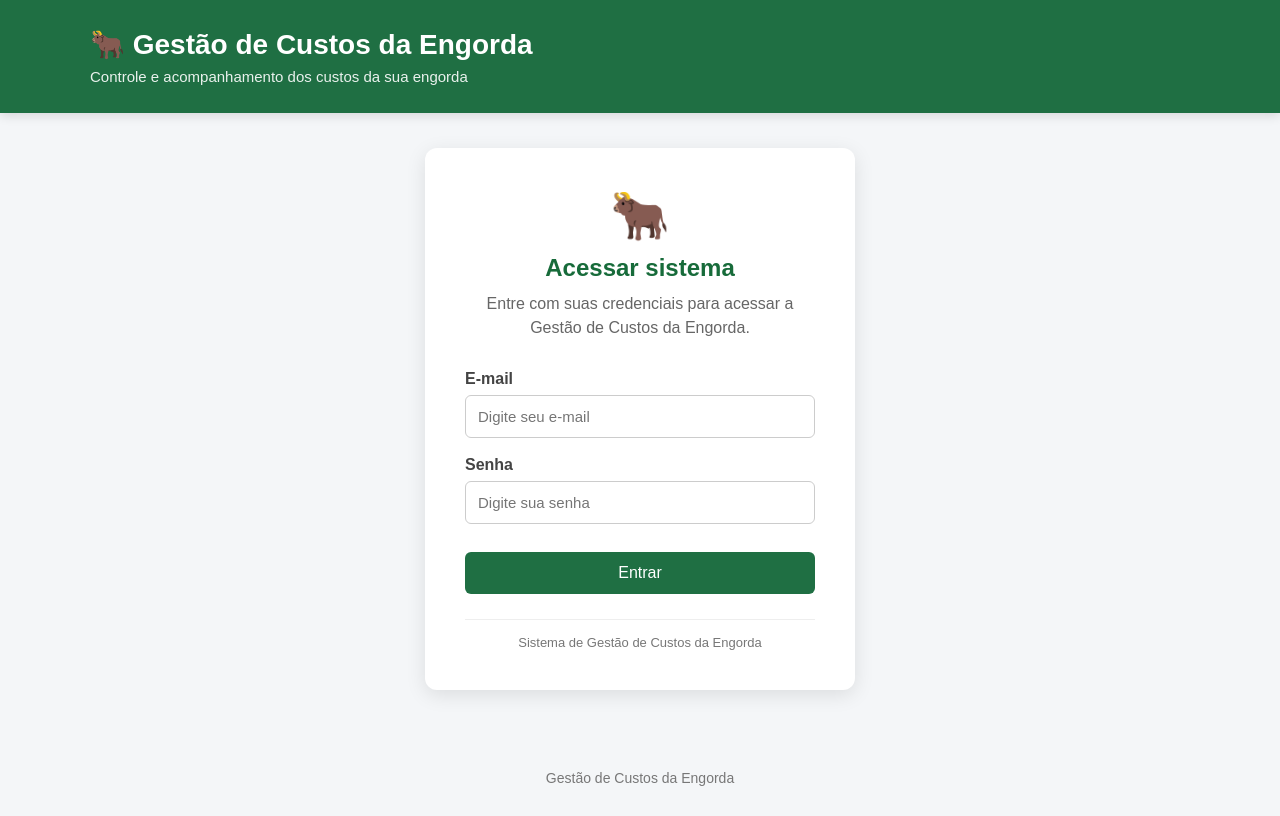
After one commit to gustavofagundes123/Gestao-de-Custos-da-Engorda, a Flask app: page /login in a window 1280 px wide. The commit adds this page. Run offline with Flask 3, Linux system fonts and the light colour scheme.

Commit message:
Adiciona sistema de login e autenticacao

```diff
--- a/app.py
+++ b/app.py
@@ -1,7 +1,9 @@
-from flask import Flask, render_template, request, redirect, url_for, flash
+from flask import Flask, render_template, request, redirect, url_for, flash, session
 import sqlite3
 import os
 import sys
+from functools import wraps
+from werkzeug.security import generate_password_hash, check_password_hash
 
 # Permite importar arquivos da pasta src
 sys.path.append(os.path.join(os.path.dirname(__file__), "src"))
@@ -24,10 +26,33 @@ def conectar_banco():
     return conexao
 
 
+# =========================================================
+# PROTEÇÃO DAS PÁGINAS
+# =========================================================
+
+def login_required(func):
+
+    @wraps(func)
+    def verificar_login(*args, **kwargs):
+
+        if "usuario_id" not in session:
+            flash("Faça login para acessar o sistema.", "erro")
+            return redirect(url_for("login"))
+
+        return func(*args, **kwargs)
+
+    return verificar_login
+
+
+# =========================================================
+# CRIAÇÃO DAS TABELAS
+# =========================================================
+
 def criar_tabela():
+
     conexao = conectar_banco()
 
-    # Cria a tabela caso ainda não exista
+    # Tabela de insumos
     conexao.execute("""
         CREATE TABLE IF NOT EXISTS insumos (
             id INTEGER PRIMARY KEY AUTOINCREMENT,
@@ -47,16 +72,113 @@ def criar_tabela():
 
     # Atualiza bancos antigos sem apagar os dados existentes
     if "custo_unitario" not in nomes_colunas:
+
         conexao.execute("""
             ALTER TABLE insumos
             ADD COLUMN custo_unitario REAL NOT NULL DEFAULT 0
         """)
 
+    # Tabela de usuários
+    conexao.execute("""
+        CREATE TABLE IF NOT EXISTS usuarios (
+            id INTEGER PRIMARY KEY AUTOINCREMENT,
+            nome TEXT NOT NULL,
+            email TEXT NOT NULL UNIQUE,
+            senha TEXT NOT NULL
+        )
+    """)
+
+    # Verifica se já existe algum usuário
+    usuario = conexao.execute("""
+        SELECT id
+        FROM usuarios
+        LIMIT 1
+    """).fetchone()
+
+    # Cria usuário inicial caso não exista nenhum
+    if usuario is None:
+
+        senha_hash = generate_password_hash("123456")
+
+        conexao.execute("""
+            INSERT INTO usuarios
+            (nome, email, senha)
+            VALUES (?, ?, ?)
+        """, (
+            "Administrador",
+            "admin@engorda.com",
+            senha_hash
+        ))
+
     conexao.commit()
     conexao.close()
 
 
+# =========================================================
+# LOGIN
+# =========================================================
+
+@app.route("/login", methods=["GET", "POST"])
+def login():
+
+    # Se já estiver logado, vai direto para o sistema
+    if "usuario_id" in session:
+        return redirect(url_for("index"))
+
+    if request.method == "POST":
+
+        email = request.form.get("email", "").strip()
+        senha = request.form.get("senha", "")
+
+        if not email or not senha:
+            flash("Preencha o e-mail e a senha.", "erro")
+            return render_template("login.html")
+
+        conexao = conectar_banco()
+
+        usuario = conexao.execute("""
+            SELECT *
+            FROM usuarios
+            WHERE email = ?
+        """, (email,)).fetchone()
+
+        conexao.close()
+
+        if usuario and check_password_hash(usuario["senha"], senha):
+
+            session["usuario_id"] = usuario["id"]
+            session["usuario_nome"] = usuario["nome"]
+            session["usuario_email"] = usuario["email"]
+
+            flash("Login realizado com sucesso!", "sucesso")
+
+            return redirect(url_for("index"))
+
+        flash("E-mail ou senha incorretos.", "erro")
+
+    return render_template("login.html")
+
+
+# =========================================================
+# LOGOUT
+# =========================================================
+
+@app.route("/logout")
+def logout():
+
+    session.clear()
+
+    flash("Você saiu do sistema.", "sucesso")
+
+    return redirect(url_for("login"))
+
+
+# =========================================================
+# FUNÇÕES DOS INSUMOS
+# =========================================================
+
 def buscar_insumos():
+
     conexao = conectar_banco()
 
     insumos = conexao.execute("""
@@ -72,10 +194,14 @@ def buscar_insumos():
 
 
 def calcular_custo_total():
+
     conexao = conectar_banco()
 
     resultado = conexao.execute("""
-        SELECT COALESCE(SUM(quantidade * custo_unitario), 0) AS total
+        SELECT COALESCE(
+            SUM(quantidade * custo_unitario),
+            0
+        ) AS total
         FROM insumos
     """).fetchone()
 
@@ -84,7 +210,12 @@ def calcular_custo_total():
     return float(resultado["total"])
 
 
+# =========================================================
+# PÁGINA PRINCIPAL
+# =========================================================
+
 @app.route("/")
+@login_required
 def index():
 
     insumos = buscar_insumos()
@@ -97,7 +228,12 @@ def index():
     )
 
 
+# =========================================================
+# CADASTRAR INSUMO
+# =========================================================
+
 @app.route("/cadastrar", methods=["GET", "POST"])
+@login_required
 def cadastrar():
 
     if request.method == "POST":
@@ -108,23 +244,44 @@ def cadastrar():
         custo_unitario = request.form.get("custo_unitario", "").strip()
 
         if not nome or not quantidade or not unidade or not custo_unitario:
-            flash("Preencha todos os campos obrigatórios.", "erro")
+
+            flash(
+                "Preencha todos os campos obrigatórios.",
+                "erro"
+            )
+
             return render_template("cadastrar.html")
 
         try:
+
             quantidade = float(quantidade)
             custo_unitario = float(custo_unitario)
 
             if quantidade <= 0:
-                flash("A quantidade deve ser maior que zero.", "erro")
+
+                flash(
+                    "A quantidade deve ser maior que zero.",
+                    "erro"
+                )
+
                 return render_template("cadastrar.html")
 
             if custo_unitario < 0:
-                flash("O custo não pode ser negativo.", "erro")
+
+                flash(
+                    "O custo não pode ser negativo.",
+                    "erro"
+                )
+
                 return render_template("cadastrar.html")
 
         except ValueError:
-            flash("Digite valores numéricos válidos.", "erro")
+
+            flash(
+                "Digite valores numéricos válidos.",
+                "erro"
+            )
+
             return render_template("cadastrar.html")
 
         conexao = conectar_banco()
@@ -143,14 +300,22 @@ def cadastrar():
         conexao.commit()
         conexao.close()
 
-        flash("Insumo cadastrado com sucesso!", "sucesso")
+        flash(
+            "Insumo cadastrado com sucesso!",
+            "sucesso"
+        )
 
         return redirect(url_for("index"))
 
     return render_template("cadastrar.html")
 
 
+# =========================================================
+# EDITAR INSUMO
+# =========================================================
+
 @app.route("/editar/<int:id>", methods=["GET", "POST"])
+@login_required
 def editar(id):
 
     conexao = conectar_banco()
@@ -161,9 +326,13 @@ def editar(id):
     ).fetchone()
 
     if insumo is None:
+
         conexao.close()
 
-        flash("Insumo não encontrado.", "erro")
+        flash(
+            "Insumo não encontrado.",
+            "erro"
+        )
 
         return redirect(url_for("index"))
 
@@ -178,7 +347,10 @@ def editar(id):
 
             conexao.close()
 
-            flash("Preencha todos os campos obrigatórios.", "erro")
+            flash(
+                "Preencha todos os campos obrigatórios.",
+                "erro"
+            )
 
             return render_template(
                 "editar.html",
@@ -186,6 +358,7 @@ def editar(id):
             )
 
         try:
+
             quantidade = float(quantidade)
             custo_unitario = float(custo_unitario)
 
@@ -193,7 +366,10 @@ def editar(id):
 
                 conexao.close()
 
-                flash("A quantidade deve ser maior que zero.", "erro")
+                flash(
+                    "A quantidade deve ser maior que zero.",
+                    "erro"
+                )
 
                 return render_template(
                     "editar.html",
@@ -204,7 +380,10 @@ def editar(id):
 
                 conexao.close()
 
-                flash("O custo não pode ser negativo.", "erro")
+                flash(
+                    "O custo não pode ser negativo.",
+                    "erro"
+                )
 
                 return render_template(
                     "editar.html",
@@ -215,7 +394,10 @@ def editar(id):
 
             conexao.close()
 
-            flash("Digite valores numéricos válidos.", "erro")
+            flash(
+                "Digite valores numéricos válidos.",
+                "erro"
+            )
 
             return render_template(
                 "editar.html",
@@ -240,7 +422,10 @@ def editar(id):
         conexao.commit()
         conexao.close()
 
-        flash("Insumo atualizado com sucesso!", "sucesso")
+        flash(
+            "Insumo atualizado com sucesso!",
+            "sucesso"
+        )
 
         return redirect(url_for("index"))
 
@@ -252,7 +437,12 @@ def editar(id):
     )
 
 
+# =========================================================
+# EXCLUIR INSUMO
+# =========================================================
+
 @app.route("/excluir/<int:id>", methods=["POST"])
+@login_required
 def excluir(id):
 
     conexao = conectar_banco()
@@ -265,12 +455,20 @@ def excluir(id):
     conexao.commit()
     conexao.close()
 
-    flash("Insumo excluído com sucesso!", "sucesso")
+    flash(
+        "Insumo excluído com sucesso!",
+        "sucesso"
+    )
 
     return redirect(url_for("index"))
 
 
+# =========================================================
+# CALCULAR CUSTO POR KG
+# =========================================================
+
 @app.route("/calcular", methods=["POST"])
+@login_required
 def calcular():
 
     peso_inicial = request.form.get(
@@ -349,9 +547,16 @@ def calcular():
         return redirect(url_for("index"))
 
 
-# Cria ou atualiza a tabela automaticamente
+# =========================================================
+# CRIA TABELAS AUTOMATICAMENTE
+# =========================================================
+
 criar_tabela()
 
 
+# =========================================================
+# EXECUÇÃO
+# =========================================================
+
 if __name__ == "__main__":
     app.run(debug=True)
--- a/static/style.css
+++ b/static/style.css
@@ -351,3 +351,135 @@ td {
 
 
 }
+
+/* ================================
+   LOGIN
+================================ */
+
+.login-container {
+    min-height: 500px;
+    display: flex;
+    justify-content: center;
+    align-items: center;
+}
+
+
+.login-card {
+    width: 100%;
+    max-width: 430px;
+    background: white;
+    padding: 40px;
+    border-radius: 12px;
+    box-shadow: 0 5px 20px rgba(0, 0, 0, 0.10);
+    text-align: center;
+}
+
+
+.login-icon {
+    font-size: 48px;
+    margin-bottom: 10px;
+}
+
+
+.login-card h2 {
+    margin-bottom: 10px;
+    color: #176b3a;
+}
+
+
+.login-descricao {
+    color: #666;
+    margin-bottom: 30px;
+    line-height: 1.5;
+}
+
+
+.login-card form {
+    text-align: left;
+}
+
+
+.login-card .campo {
+    margin-bottom: 18px;
+}
+
+
+.login-card label {
+    display: block;
+    margin-bottom: 7px;
+    font-weight: bold;
+}
+
+
+.login-card input {
+    width: 100%;
+    box-sizing: border-box;
+    padding: 12px;
+    border: 1px solid #ccc;
+    border-radius: 6px;
+    font-size: 15px;
+}
+
+
+.login-card input:focus {
+    outline: none;
+    border-color: #176b3a;
+}
+
+
+.login-botao {
+    width: 100%;
+    margin-top: 10px;
+    padding: 12px;
+    font-size: 16px;
+    cursor: pointer;
+}
+
+
+.login-info {
+    margin-top: 25px;
+    padding-top: 15px;
+    border-top: 1px solid #eee;
+}
+
+
+.login-info p {
+    color: #777;
+    font-size: 13px;
+}
+
+
+/* ================================
+   USUÁRIO LOGADO
+================================ */
+
+.cabecalho-conteudo {
+    display: flex;
+    justify-content: space-between;
+    align-items: center;
+    gap: 20px;
+}
+
+
+.usuario-logado {
+    display: flex;
+    align-items: center;
+    gap: 15px;
+    color: white;
+    font-weight: bold;
+}
+
+
+.botao-sair {
+    background: #c62828;
+    color: white;
+    text-decoration: none;
+    padding: 9px 16px;
+    border-radius: 6px;
+    font-weight: bold;
+}
+
+
+.botao-sair:hover {
+    background: #a51f1f;
+}
--- a/templates/base.html
+++ b/templates/base.html
@@ -3,50 +3,102 @@
 <html lang="pt-BR">
 
 <head>
+
     <meta charset="UTF-8">
-    <meta name="viewport" content="width=device-width, initial-scale=1.0">
 
+    <meta
+        name="viewport"
+        content="width=device-width, initial-scale=1.0"
+    >
 
-<title>{% block title %}Gestão de Custos{% endblock %}</title>
+    <title>
+        {% block title %}Gestão de Custos{% endblock %}
+    </title>
 
-<link rel="stylesheet" href="{{ url_for('static', filename='style.css') }}">
-
+    <link
+        rel="stylesheet"
+        href="{{ url_for('static', filename='style.css') }}"
+    >
 
 </head>
 
 <body>
 
+<header class="cabecalho">
 
-<header class="cabecalho">
     <div class="cabecalho-conteudo">
+
         <div>
-            <h1>🐂 Gestão de Custos da Engorda</h1>
-            <p>Controle e acompanhamento dos custos da sua engorda</p>
+
+            <h1>
+                🐂 Gestão de Custos da Engorda
+            </h1>
+
+            <p>
+                Controle e acompanhamento dos custos da sua engorda
+            </p>
+
         </div>
+
+
+        {% if session.get("usuario_id") %}
+
+        <div class="usuario-logado">
+
+            <span>
+                👤 {{ session.get("usuario_nome") }}
+            </span>
+
+            <a
+                href="{{ url_for('logout') }}"
+                class="botao-sair"
+            >
+                Sair
+            </a>
+
         </div>
+
+        {% endif %}
+
+    </div>
+
 </header>
+
 
 <main class="container">
 
     {% with mensagens = get_flashed_messages(with_categories=true) %}
+
         {% if mensagens %}
+
             {% for categoria, mensagem in mensagens %}
+
                 <div class="mensagem {{ categoria }}">
                     {{ mensagem }}
                 </div>
+
             {% endfor %}
+
         {% endif %}
+
     {% endwith %}
+
 
     {% block content %}
     {% endblock %}
 
 </main>
 
+
 <footer>
-    <p>Gestão de Custos da Engorda</p>
+
+    <p>
+        Gestão de Custos da Engorda
+    </p>
+
 </footer>
 
 
 </body>
+
 </html>
--- /dev/null
+++ b/templates/login.html
@@ -0,0 +1,88 @@
+{% extends "base.html" %}
+
+{% block title %}Login - Gestão de Custos{% endblock %}
+
+{% block content %}
+
+<div class="login-container">
+
+    <div class="login-card">
+
+        <div class="login-icon">
+            🐂
+        </div>
+
+        <h2>
+            Acessar sistema
+        </h2>
+
+        <p class="login-descricao">
+            Entre com suas credenciais para acessar
+            a Gestão de Custos da Engorda.
+        </p>
+
+
+        <form
+            method="POST"
+            action="{{ url_for('login') }}"
+        >
+
+            <div class="campo">
+
+                <label for="email">
+                    E-mail
+                </label>
+
+                <input
+                    type="email"
+                    id="email"
+                    name="email"
+                    placeholder="Digite seu e-mail"
+                    autocomplete="email"
+                    required
+                >
+
+            </div>
+
+
+            <div class="campo">
+
+                <label for="senha">
+                    Senha
+                </label>
+
+                <input
+                    type="password"
+                    id="senha"
+                    name="senha"
+                    placeholder="Digite sua senha"
+                    autocomplete="current-password"
+                    required
+                >
+
+            </div>
+
+
+            <button
+                type="submit"
+                class="botao login-botao"
+            >
+                Entrar
+            </button>
+
+        </form>
+
+
+        <div class="login-info">
+
+            <p>
+                Sistema de Gestão de Custos da Engorda
+            </p>
+
+        </div>
+
+    </div>
+
+</div>
+
+{% endblock %}
```
Lines whose indentation alone changed are shown as unchanged.
